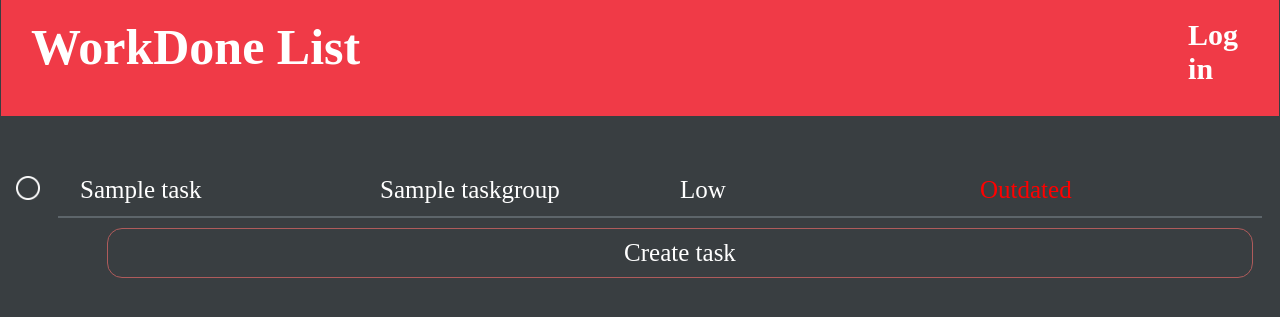
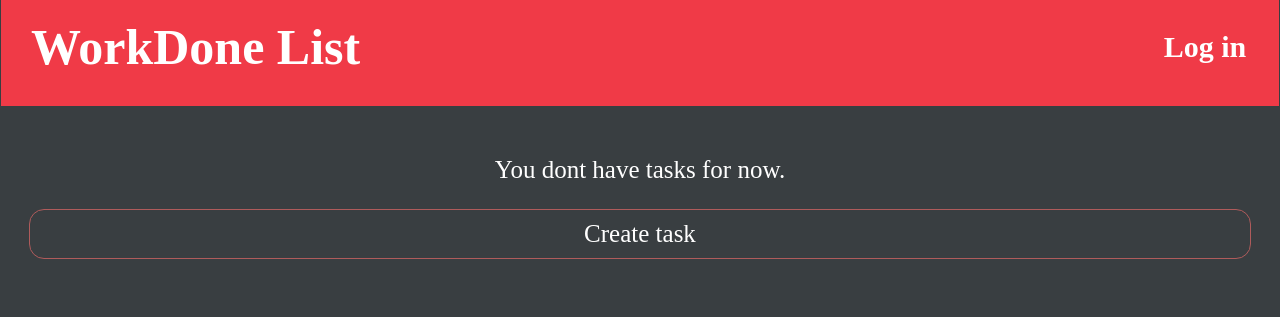
Before and after one commit to 1Eel3ven/to-do-list, a Django app: page /tasks/ in a window 1280 px wide. Shown: the top 317 px of the page. Run offline with Django 5.2, Linux system fonts and the light colour scheme; tables that the repository leaves empty hold one stand-in row (values such as "Sample post"); some libraries are stand-ins or nearby versions.

Commit message:
Made task list unique for each user

```diff
--- a/mysite/todolist/models.py
+++ b/mysite/todolist/models.py
@@ -1,5 +1,6 @@
 from django.db import models
 from django.utils import timezone
+from django.contrib.auth import get_user_model
 
 PRIORITYCHOICES = [
        ('Low', 'Low'),
@@ -25,6 +26,16 @@ class Task(models.Model):
 
     group = models.ManyToManyField(TaskGroup)
 
+    def get_default_user_id():
+        return get_user_model().objects.first().pk
+
+    owner = models.ForeignKey(
+        get_user_model(),
+        on_delete=models.CASCADE,
+        related_name='tasks',
+        default=get_default_user_id,
+    )
+
     def is_outdated(self):
         return self.deadline <= timezone.now()
 
--- a/mysite/todolist/static/todolist/style.css
+++ b/mysite/todolist/static/todolist/style.css
@@ -6,7 +6,7 @@ body {
 
 .title {
     display: grid;
-    grid-template-columns: 95% auto;
+    grid-template-columns: 93% auto;
 
     background-color: #F03A47;
     padding: 30px;
--- a/mysite/todolist/views.py
+++ b/mysite/todolist/views.py
@@ -1,4 +1,5 @@
-from django.shortcuts import render, redirect, get_object_or_404, HttpResponseRedirect, Http404
+from django.shortcuts import render, redirect, get_object_or_404, HttpResponseRedirect
+from django.http import Http404
 from django.views import generic
 from django.urls import reverse
 
@@ -12,7 +13,8 @@ class IndexView(generic.ListView):
     template_name = 'todolist/index.html'
 
     def get_queryset(self):
-        task_list = Task.objects.prefetch_related('group').all()
+        owner_id = self.request.user.id
+        task_list = Task.objects.prefetch_related('group').filter(owner_id=owner_id)
 
         for task in task_list:
             group_names = [group.name for group in task.group.all()[:3]]
@@ -56,7 +58,7 @@ def EditTask(request, task_id):
     try:
         task = Task.objects.get(pk=task_id)
     except Task.DoesNotExist:
-        raise Http404("Task does not exist")
+        return Http404('Task doesnt exist')
 
     if request.method == "POST":
         form = TaskForm(request.POST)
@@ -75,6 +77,9 @@ def EditTask(request, task_id):
 
 def CreateTask(request):
     if request.method == "POST":
+        if request.user.id is None:
+            return HttpResponseRedirect(reverse('todolist:login'))
+
         form = TaskForm(request.POST)
 
         if form.is_valid():
@@ -83,6 +88,7 @@ def CreateTask(request):
 
             new_task = Task.objects.create(**cleaned_data)
             new_task.group.set(groups)
+            new_task.owner_id = request.user.id
             new_task.save()
 
     return HttpResponseRedirect(reverse('todolist:index'))
@@ -100,7 +106,6 @@ def DeleteGroup(request):
         form = GroupForm(request.POST)
 
         if form.is_valid():
-            cleaned_data = form.cleaned_data
             selected_groups = form.cleaned_data['group']
 
             for group in selected_groups:
```
Also changed, not shown: mysite/todolist/migrations/0006_task_owner.py (added), mysite/todolist/migrations/0007_alter_task_owner.py (added), mysite/todolist/migrations/0008_alter_task_owner.py (added).
